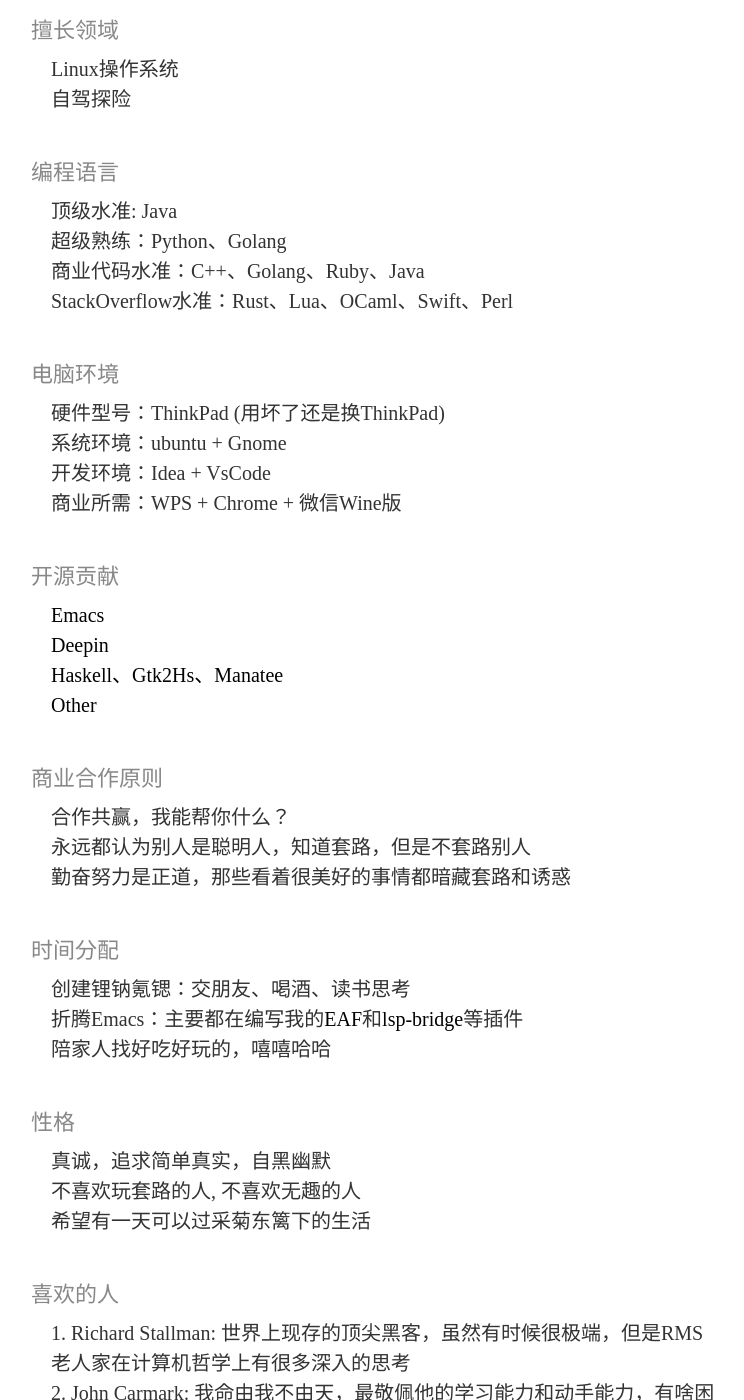
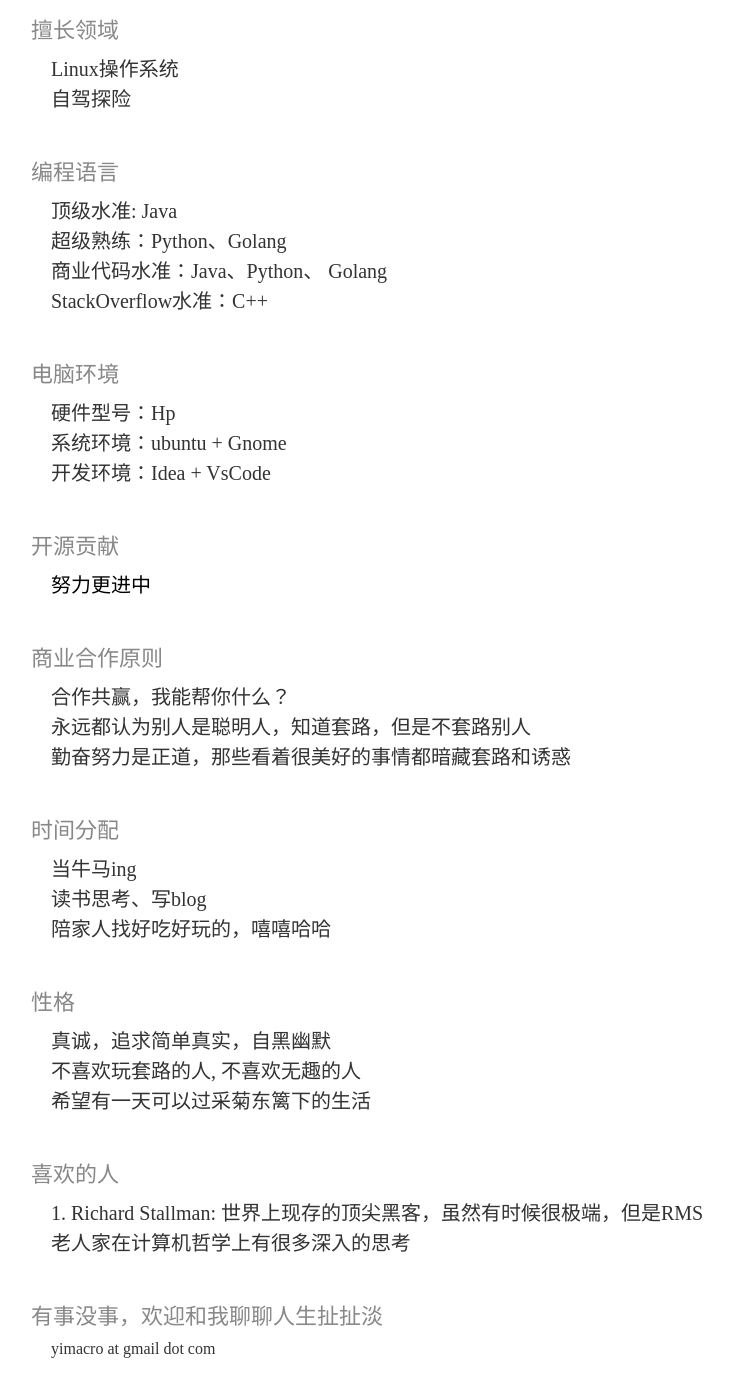
Before and after one commit to yimacro/yimacro.github.io, a Jekyll site: the page built from about.html, in a window 1280 px wide and 1400 px high, scrolled down 454 px. Shown: the whole window, without its empty margins (265-1009 px from the left). Built offline with Jekyll 4.4.1, drawn with Linux system fonts in a browser that asks for light colours; some web fonts are replaced; comment, search, counter and statistics services are not loaded; some of the changed text lies outside the part shown.

Commit message:
新增集群证书升级文档，更新个人信息，修改项目推荐列表

```diff
--- a/about.html
+++ b/about.html
@@ -55,10 +55,10 @@
       超级熟练：Python、Golang
     </li>
     <li>
-      商业代码水准：C++、Golang、Ruby、Java
+      商业代码水准：Java、Python、 Golang
     </li>
     <li>
-      StackOverflow水准：Rust、Lua、OCaml、Swift、Perl
+      StackOverflow水准：C++
     </li>
   </ul>
 
@@ -68,16 +68,13 @@
 
   <ul>
     <li>
-      硬件型号：ThinkPad (用坏了还是换ThinkPad)
+      硬件型号：Hp
     </li>
     <li>
       系统环境：ubuntu + Gnome
     </li>
     <li>
       开发环境：Idea + VsCode
-    </li>
-    <li>
-      商业所需：WPS + Chrome + 微信Wine版
     </li>
   </ul>
 
@@ -87,17 +84,9 @@
 
   <ul>
     <li>
-      <a href="https://www.emacswiki.org/emacs/AndyStewart">Emacs</a>
+      <a href="">努力更进中</a>
     </li>
-    <li>
-      <a href="https://www.deepin.org">Deepin</a>
-    </li>
-    <li>
-      <a href="https://hackage.haskell.org/user/AndyStewart">Haskell、Gtk2Hs、Manatee</a>
-    </li>
-    <li>
-      <a href="https://github.com/manateelazycat">Other</a>
-    </li>
+
   </ul>
 
   <div class="segement">
@@ -122,10 +111,10 @@
 
   <ul>
     <li>
-      创建锂钠氪锶：交朋友、喝酒、读书思考
+      当牛马ing
     </li>
     <li>
-      折腾Emacs：主要都在编写我的<a href="https://github.com/manateelazycat/emacs-application-framework">EAF</a>和<a href="https://github.com/manateelazycat/lsp-bridge">lsp-bridge</a>等插件
+      读书思考、写blog
     </li>
     <li>
       陪家人找好吃好玩的，嘻嘻哈哈
@@ -156,15 +145,7 @@
     <li>
       1. Richard Stallman: 世界上现存的顶尖黑客，虽然有时候很极端，但是RMS老人家在计算机哲学上有很多深入的思考
     </li>
-    <li>
-      2. John Carmark: 我命由我不由天，最敬佩他的学习能力和动手能力，有啥困难直接去解决，不给自己设限制
-    </li>
-    <li>
-      3. 王阳明: 人生最低落的时候看他的书明白了，至善至真，只要内心活洒脱了活明白了，人生的很多事情自然就顺了
-    </li>
-    <li>
-      4. 费曼: 永远保持好奇心， 不装有趣， 很敬佩费曼可以用最简单的语言讲解复杂的原理概念
-    </li>
+
   </ul>
 
   <div class="segement">
@@ -172,7 +153,7 @@
   </div>
 
   <div class="segement-content">
-    lazycat dot manatee at gmail dot com
+    yimacro at gmail dot com
   </div>
 
 </div>
```
Also changed, not shown: _posts/2025-12-26-集群证书升级.md (added, +108 -0 lines), projects.html (+27 -5 lines), pics/post/image-20251226145958728.png (added).
